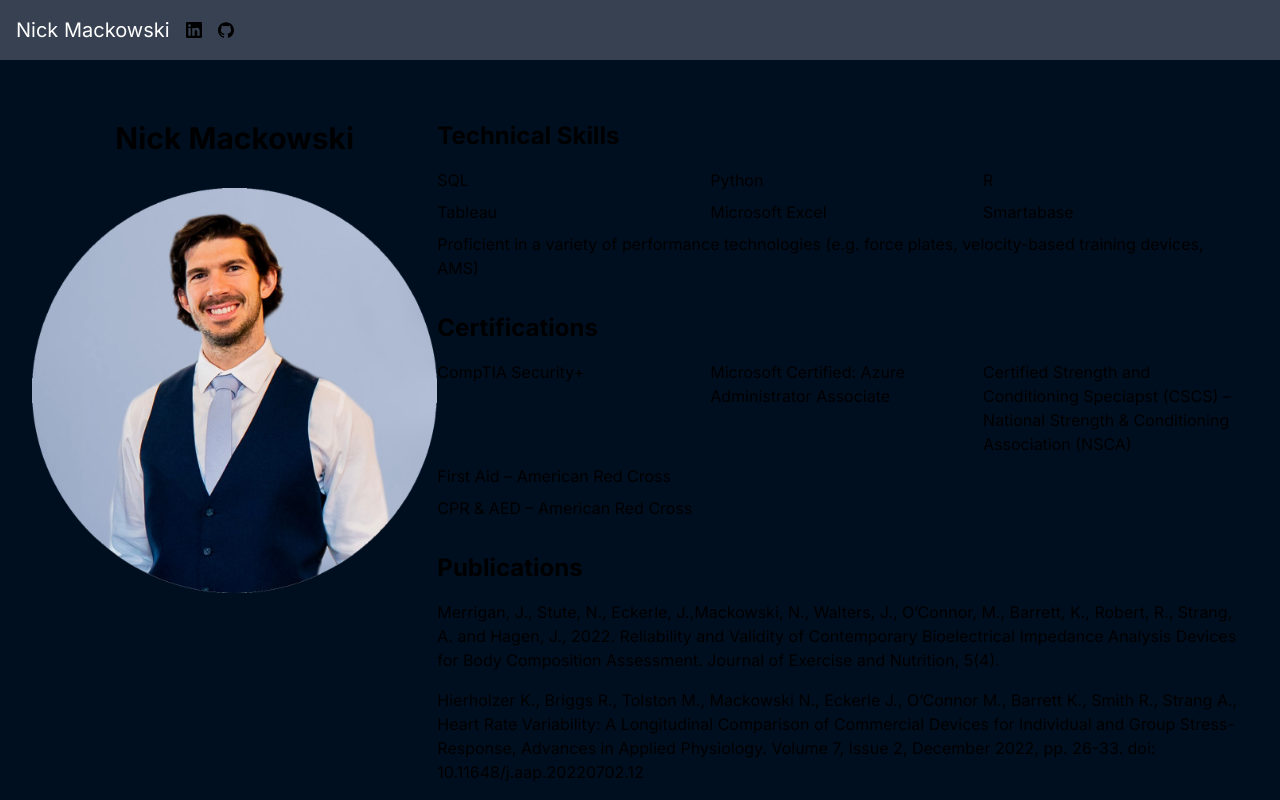
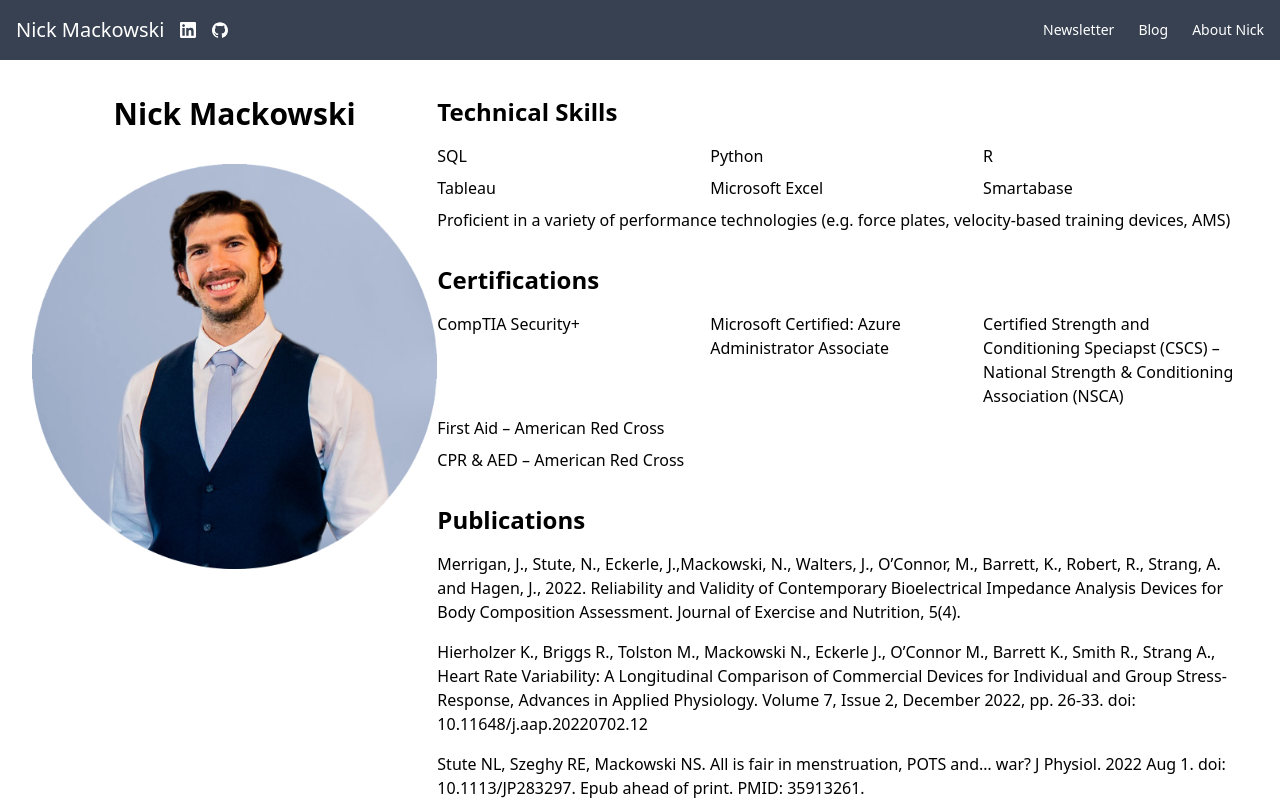
Before and after one commit to nmack41/nmdotcom, a Next.js app: page / in a window 1280 px wide. Shown: the top 800 px of the page. Built offline with nearby package versions, Linux system fonts and the light colour scheme.

Commit message:
fixed header

```diff
--- a/src/app/globals.css
+++ b/src/app/globals.css
@@ -2,7 +2,7 @@
 @tailwind components;
 @tailwind utilities;
 
-:root {
+/* :root {
   --foreground-rgb: 0, 0, 0;
   --background-start-rgb: 214, 219, 220;
   --background-end-rgb: 255, 255, 255;
@@ -14,11 +14,10 @@
     --background-start-rgb: 0, 0, 0;
     --background-end-rgb: 0, 0, 0;
   }
-}
+} */
 
 body {
-  background-color: #000f20;
-  color: rgb(var(--foreground-rgb));
+  background-color: #ffffff;
 }
 /*
 body {
--- a/src/app/layout.tsx
+++ b/src/app/layout.tsx
@@ -1,8 +1,8 @@
 import './globals.css';
 import type { Metadata } from 'next';
 import { Inter } from 'next/font/google';
-import Header from '@/layout/Header';
-import Footer from '@/layout/Footer';
+import Header from '@/components/layout/Header';
+import Footer from '@/components/layout/Footer';
 
 const inter = Inter({ subsets: ['latin'] });
 
@@ -19,11 +19,8 @@ export default function RootLayout({
   return (
     <div>
       <Header />
-      <div className="pt-16">  {/* Added padding-top */}
-        <html lang="en">
-          <body className={inter.className}>{children}</body>
-        </html>
-      </div>
+      <div className='mb-16'></div>
+      {children}
       <Footer />
     </div>
   );
--- a/src/app/page.tsx
+++ b/src/app/page.tsx
@@ -2,10 +2,12 @@ import * as React from 'react';
 import Resume from '@/resume/page';
 import RootLayout from './layout';
 import './globals.css'
+import NewsletterForm from './pages/newsletter';
 
 
 export default function IndexPage() {
   return (
       <Resume />
+
   );
 }
--- /dev/null
+++ b/src/app/pages/newsletter.tsx
@@ -0,0 +1,36 @@
+import { useState } from 'react';
+
+export default function NewsletterForm() {
+  const [emailAddress, setEmailAddress] = useState('');
+
+  const submitForm = async () => {
+    const response = await fetch('http://localhost:5000/api/email', {
+      method: 'POST',
+      headers: { 'Content-Type': 'application/json' },
+      body: JSON.stringify({ email: emailAddress })
+    });
+
+    const data = await response.json();
+    console.log(data.message);
+  };
+
+  return (
+    <div className="newsletter-form">
+      <form onSubmit={(e) => { e.preventDefault(); submitForm(); }} className="form-padding">
+        <label>
+          Email Address
+          <input
+            type="email"
+            name="email"
+            required
+            className="input-border border border-gray-700"
+            value={emailAddress}
+            onChange={(e) => setEmailAddress(e.target.value)}
+          />
+        </label>
+        <button type="submit">Submit</button>
+      </form>
+      {/* You can add success and error messages here */}
+    </div>
+  );
+}
--- /dev/null
+++ b/src/components/SignupForm.tsx
@@ -0,0 +1,36 @@
+import { useState } from 'react';
+
+export default function NewsletterForm() {
+  const [emailAddress, setEmailAddress] = useState('');
+
+  const submitForm = async () => {
+    const response = await fetch('http://localhost:5000/api/email', {
+      method: 'POST',
+      headers: { 'Content-Type': 'application/json' },
+      body: JSON.stringify({ email: emailAddress })
+    });
+
+    const data = await response.json();
+    console.log(data.message);
+  };
+
+  return (
+    <div className="newsletter-form">
+      <form onSubmit={(e) => { e.preventDefault(); submitForm(); }} className="form-padding">
+        <label>
+          Email Address
+          <input
+            type="email"
+            name="email"
+            required
+            className="input-border border border-gray-700"
+            value={emailAddress}
+            onChange={(e) => setEmailAddress(e.target.value)}
+          />
+        </label>
+        <button type="submit">Submit</button>
+      </form>
+      {/* You can add success and error messages here */}
+    </div>
+  );
+}
--- a/src/layout/Footer.tsx
+++ b/src/components/layout/Footer.tsx
@@ -1,9 +1,6 @@
-import Link from 'next/link';
-
 export default function Footer() {
     return (
       <footer className="bg-secondary-100 text-center dark:bg-secondary-600">
-        {/* Copyright section */}
         <div className="bg-secondary-200 p-4 text-center text-secondary-700 dark:bg-secondary-700 dark:text-secondary-200">
           © 2023 Copyright
           <span className="text-secondary-800 dark:text-secondary-400"> Nick Mackowski</span>
--- a/src/layout/Header.tsx
+++ b/src/components/layout/Header.tsx
@@ -1,6 +1,6 @@
 import Link from 'next/link';
 import Social from './Social';
-
+import * as React from 'react';
 
 
 export default function Header() {
@@ -12,9 +12,9 @@ export default function Header() {
           <Social />
         </div>
         <div className="flex">
-          {/* <Link href="/newsletter" className="text-white text-sm ml-6 transition-all duration-300 hover:font-bold">Newsletter</Link> */}
-          {/* <Link href="/blog" className="text-white text-sm ml-6 transition-all duration-300 hover:font-bold">Blog</Link> */}
-          {/* <Link href="/" className="text-white text-sm ml-6 transition-all duration-300 hover:font-bold">About Nick</Link> */}
+          <Link href="/app/pages/newsletter" className="text-white text-sm ml-6 transition-all duration-300 hover:font-bold">Newsletter</Link>
+          <Link href="/blog" className="text-white text-sm ml-6 transition-all duration-300 hover:font-bold">Blog</Link>
+          <Link href="/" className="text-white text-sm ml-6 transition-all duration-300 hover:font-bold">About Nick</Link>
         </div>
       </nav>
     </header>
--- a/src/layout/Social.tsx
+++ b/src/components/layout/Social.tsx
@@ -1,5 +1,7 @@
 import React from 'react';
 import { SiLinkedin, SiGithub } from 'react-icons/si';
+import './social_style.css';
+
 
 const Social: React.FC = () => {
     return (
--- /dev/null
+++ b/src/components/layout/social_style.css
@@ -0,0 +1,8 @@
+.social-buttons {
+    display: flex;
+}
+
+.linkedin-button,
+.github-button {
+    color: white;
+}
--- a/src/layout/social_style.css
+++ /dev/null
@@ -1,26 +0,0 @@
-.social-buttons {
-    display: flex;
-    gap: 10px;
-}
-
-.linkedin-button,
-.instagram-button {
-    padding: 10px 20px;
-    border: none;
-    border-radius: 4px;
-    cursor: pointer;
-    text-decoration: none;
-    font-size: 16px;
-    font-weight: bold;
-}
-
-.linkedin-button {
-    background-color: #0077b5;
-    color: white;
-}
-
-.instagram-button {
-    background-color: #833ab4;
-    background-image: linear-gradient(45deg, #833ab4, #fd1d1d, #fcb045);
-    color: white;
-}
```
